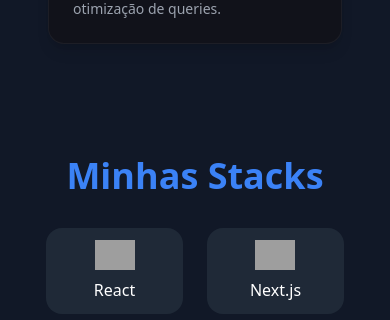
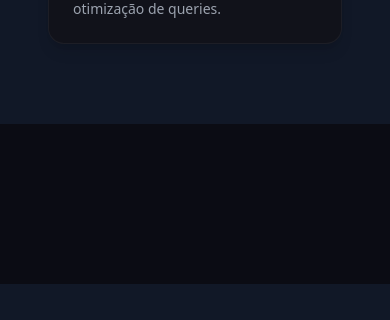
Before and after one commit to Yrmih/portfolio-web, a Next.js app: page / in a window 390 px wide. Shown: the part 5083-5403 px from the top of the page. Built offline with nearby package versions, Linux system fonts and the light colour scheme; grey boxes are pictures that could not be loaded.

Commit message:
feat - criar nova seção de "como posso ajudar?"  e importando na page principal do site

```diff
--- a/src/app/page.tsx
+++ b/src/app/page.tsx
@@ -2,6 +2,7 @@ import Header from "@/components/Header";
 import Hero from "@/sections/Hero";
 import About from "@/sections/About";
 import Services from "@/sections/Services";
+import Howtohelp from "@/sections/Howtohelp";
 import Skills from "@/sections/Skills";
 import Projects from "@/sections/Projects";
 import Contact from "@/sections/Contact";
@@ -15,6 +16,7 @@ export default function Home() {
         <Hero />
         <About id="about" />
         <Services id="services"/>
+        <Howtohelp id="howtohelp"/>
         <Skills id="skills" />
         <Projects id="projects" />
         <Contact id="contact" />
--- /dev/null
+++ b/src/sections/Howtohelp.tsx
@@ -0,0 +1,12 @@
+"use client";
+
+export default function Howtohelp({ id }: { id: string }) {
+  return (
+    <section
+      id={id}
+      className="py-20 bg-[#0b0c14] text-gray-200 relative overflow-hidden"
+    >
+      <div className="max-w-6xl mx-auto px-6 grid md:grid-cols-2 gap-12 items-center"></div>
+    </section>
+  );
+}
```
